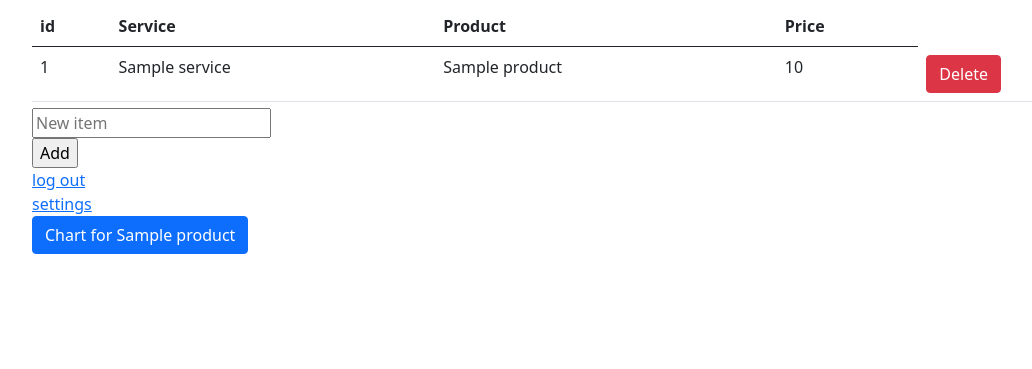
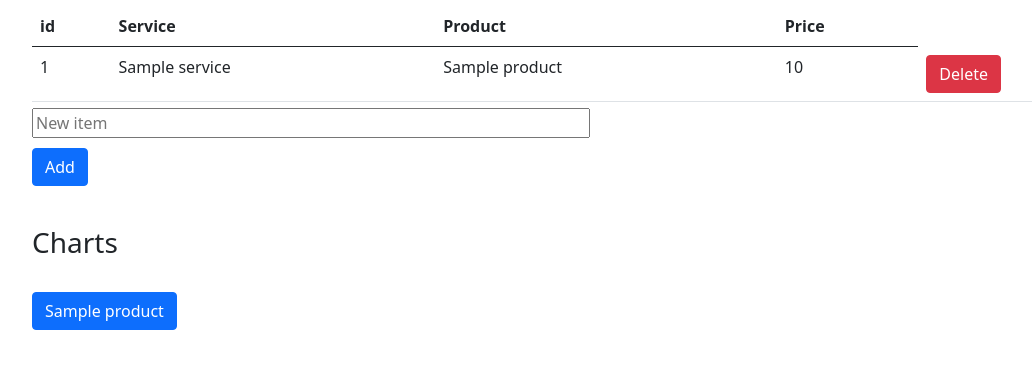
Before and after one commit to egorshv/price_parser, a Flask app: template templates/index.html in a window 1280 px wide. Shown: the part 62-431 px from the top of the page, without its empty margins (50-1082 px from the left). Run offline with Flask 2, Linux system fonts and the light colour scheme; tables that the repository leaves empty hold one stand-in row (values such as "Sample post"); the template is opened without the code that fills it: values that come from a table or form of the project are taken from there, most other values are stand-ins (such as "Sample title", 1, 10 or a date in 2020); some libraries are stand-ins or nearby versions.

Commit message:
added base design

```diff
--- /dev/null
+++ b/static/css/index.css
@@ -0,0 +1,12 @@
+.new_item {
+    width: 50%;
+    margin-bottom: 10px;
+}
+
+#chart_btn {
+    margin-bottom: 10px;
+}
+
+.chart_header {
+    margin-top: 40px;
+}
--- a/templates/index.html
+++ b/templates/index.html
@@ -1,4 +1,8 @@
 {% extends "base.html" %}
+
+{% block link %}
+<link rel="stylesheet" href="static/css/index.css">
+{% endblock %}
 
 {% block content %}
   <table id="data" class="table table-striped">
@@ -28,19 +32,18 @@
         <form method="post">
             {{ add_form.hidden_tag() }}
             <div class="form-group main-form-group">
-                {{ add_form.field(placeholder="New item") }}
+                {{ add_form.field(placeholder="New item", class='new_item') }}
                 {% for error in add_form.field.errors %}
                     <span>{{ error }}</span>
                 {% endfor %}
             </div>
-            {{ add_form.submit() }}
+            {{ add_form.submit(class='btn btn-primary') }}
       </form>
     </div>
-    <a href="/log_out">log out</a> <br>
-    <a href="/settings">settings</a>
+    <h3 class="chart_header">Charts</h3>
     {% for item in data %}
         <br>
-        <a class="btn btn-primary" id="chart{{ item.id }}" role="button" href="/chart/{{ item.id }}">Chart for {{ item.product }}</a>
+        <a class="btn btn-primary" id="chart_btn" role="button" href="/chart/{{ item.id }}">{{ item.product }}</a>
     {% endfor %}
 {% endblock %}
 {% block scripts %}
```
